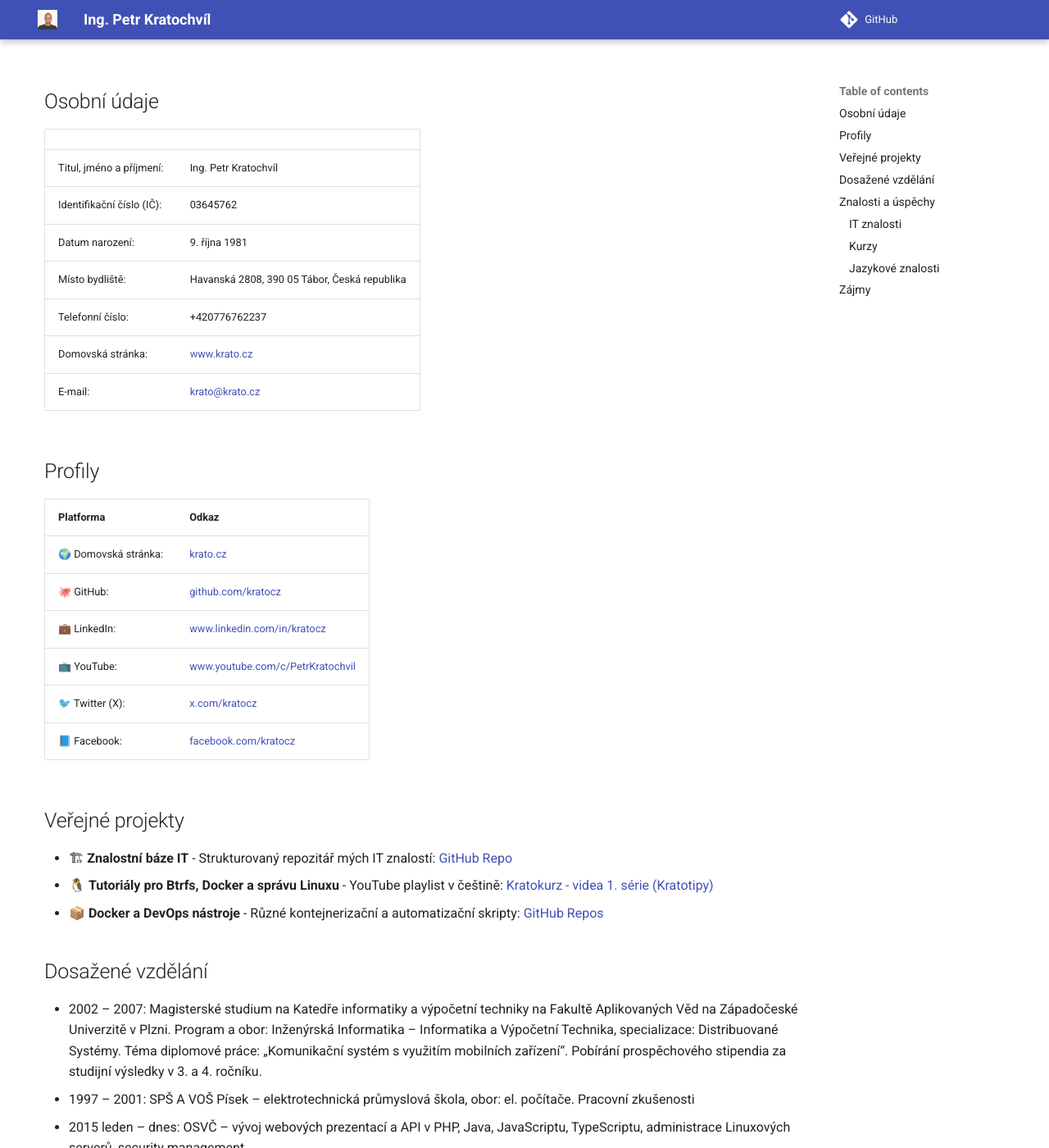
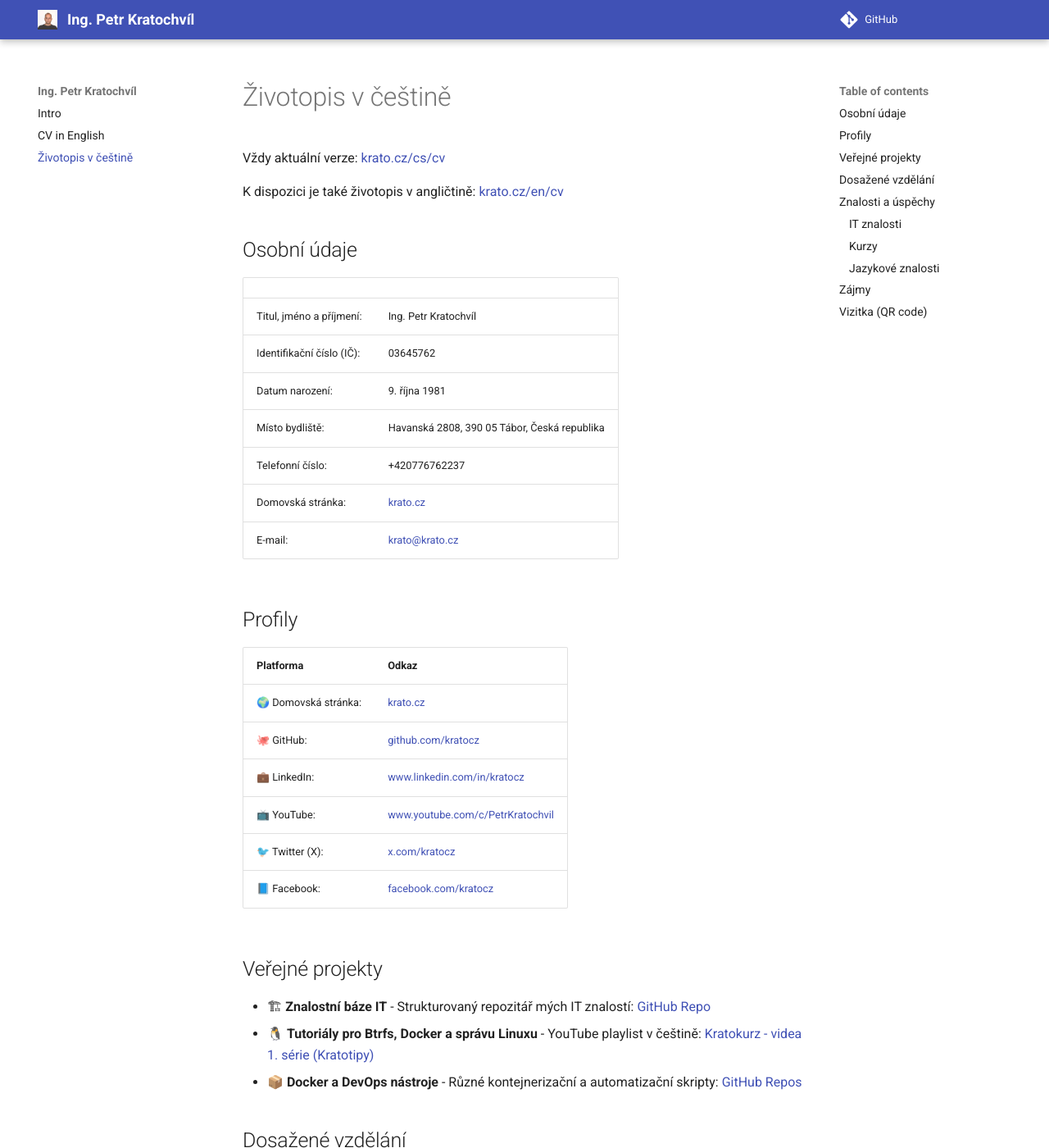
Before and after one commit to kratocz/kratocz, an MkDocs documentation site: the page built from docs/cs/cv.md, in a window 1280 px wide and 1400 px high. Shown: the whole window at 82% size. Built offline with MkDocs 1.6.1 and Material for MkDocs 9.7.7, drawn with Linux system fonts in a browser that asks for light colours; some of the changed text lies outside the part shown.

Commit message:
Improvements.

```diff
--- a/docs/assets/common.css
+++ b/docs/assets/common.css
@@ -1,21 +1,30 @@
-.md-sidebar.md-sidebar--primary {
+ul.md-source__facts {
     display: none;
 }
 
-h1 {
+.md-header {
+    display: block !important;
+}
+
+[dir="ltr"]  .md-header__title {
+    margin-left: 0;
+}
+
+div.md-nav__title {
     display: none;
 }
 
 @media print {
-    h1 {
-        display: block;
+    .md-typeset h1,
+    .md-typeset h2,
+    .md-typeset h3,
+    .md-typeset h4,
+    .md-typeset h5
+    {
+        color: black;
     }
 }
 
-article {
-    margin-top: -2em !important;
+img[alt="Petr Kratochvíl's vCard QR code"] {
+    width: 64px;
 }
-
-ul.md-source__facts {
-    display: none;
-}
--- a/docs/cs/cv.md
+++ b/docs/cs/cv.md
@@ -1,27 +1,31 @@
-# Ing. Petr Kratochvíl (krato.cz) - Životopis (CV)
+# Životopis v češtině
+
+Vždy aktuální verze:  [krato.cz/cs/cv](../cs/cv.md)
+
+K dispozici je také životopis v angličtině: [krato.cz/en/cv](../en/cv.md)
 
 ## Osobní údaje
 
-|                                 |                                             |
-|---------------------------------|---------------------------------------------|
-| Titul, jméno a příjmení:        | Ing. Petr Kratochvíl                        |
-| Identifikační číslo (IČ):       | 03645762                                    |
-| Datum narození:                 | 9. října 1981                               |
-| Místo bydliště:                 | Havanská 2808, 390 05 Tábor, Česká republika|
-| Telefonní číslo:                | +420776762237                               |
-| Domovská stránka:               | [www.krato.cz](https://www.krato.cz)        |
-| E-mail:                         | [krato@krato.cz](mailto:krato@krato.cz)     |
+|                           |                                              |
+|---------------------------|----------------------------------------------|
+| Titul, jméno a příjmení:  | Ing. Petr Kratochvíl                         |
+| Identifikační číslo (IČ): | 03645762                                     |
+| Datum narození:           | 9. října 1981                                |
+| Místo bydliště:           | Havanská 2808, 390 05 Tábor, Česká republika |
+| Telefonní číslo:          | +420776762237                                |
+| Domovská stránka:         | [krato.cz](https://krato.cz)                 |
+| E-mail:                   | [krato@krato.cz](mailto:krato@krato.cz)      |
 
 ## Profily
 
-| Platforma       | Odkaz                                                                        |
-|-----------------|------------------------------------------------------------------------------|
-| 🌍 Domovská stránka: | [krato.cz](https://krato.cz/)                                          |
-| 🐙 GitHub:      | [github.com/kratocz](https://github.com/kratocz)                             |
-| 💼 LinkedIn:    | [www.linkedin.com/in/kratocz](https://www.linkedin.com/in/kratocz/)          |
-| 📺 YouTube:     | [www.youtube.com/c/PetrKratochvil](https://www.youtube.com/c/PetrKratochvil) |
-| 🐦 Twitter (X): | [x.com/kratocz](https://x.com/kratocz)                                       |
-| 📘 Facebook:    | [facebook.com/kratocz](https://www.facebook.com/kratocz)                     |
+| Platforma            | Odkaz                                                                        |
+|----------------------|------------------------------------------------------------------------------|
+| 🌍 Domovská stránka: | [krato.cz](https://krato.cz/)                                                |
+| 🐙 GitHub:           | [github.com/kratocz](https://github.com/kratocz)                             |
+| 💼 LinkedIn:         | [www.linkedin.com/in/kratocz](https://www.linkedin.com/in/kratocz/)          |
+| 📺 YouTube:          | [www.youtube.com/c/PetrKratochvil](https://www.youtube.com/c/PetrKratochvil) |
+| 🐦 Twitter (X):      | [x.com/kratocz](https://x.com/kratocz)                                       |
+| 📘 Facebook:         | [facebook.com/kratocz](https://www.facebook.com/kratocz)                     |
 
 ## Veřejné projekty
 
@@ -67,3 +71,16 @@ Pracovní zkušenosti
 
 * Profesionálně: OS Linux.
 * Rekreačně: In-line bruslení, plavání, hudba, jízda na koni, šachy, počítačové hry.
+
+
+## Vizitka (QR code)
+
+![Petr Kratochvíl's vCard QR code](../assets/qrcode-url-krato.cz-vcard-02.svg)
+
+|           |                                                       |
+|-----------|-------------------------------------------------------|
+| Name:     | Petr Kratochvíl                                       |
+| Job:      | self-employed developer, DevOps engineer and sysadmin |
+| Phone:    | +420776762237                                         |
+| E-mail:   | [krato@krato.cz](mailto:krato@krato.cz)               |
+| Homepage: | [krato.cz](https://krato.cz/)                         |
--- a/mkdocs.yml
+++ b/mkdocs.yml
@@ -17,3 +17,7 @@ plugins:
         'cs/zivotopis.md': 'cs/cv.md'
         'cs/kontakt.md': 'index.md'
         '**.md': 'index.md'
+nav:
+  - 'index.md'
+  - 'en/cv.md'
+  - 'cs/cv.md'
```
Also changed, not shown: docs/en/cv.md (+15 -13 lines), docs/index.md (+2 -3 lines).
